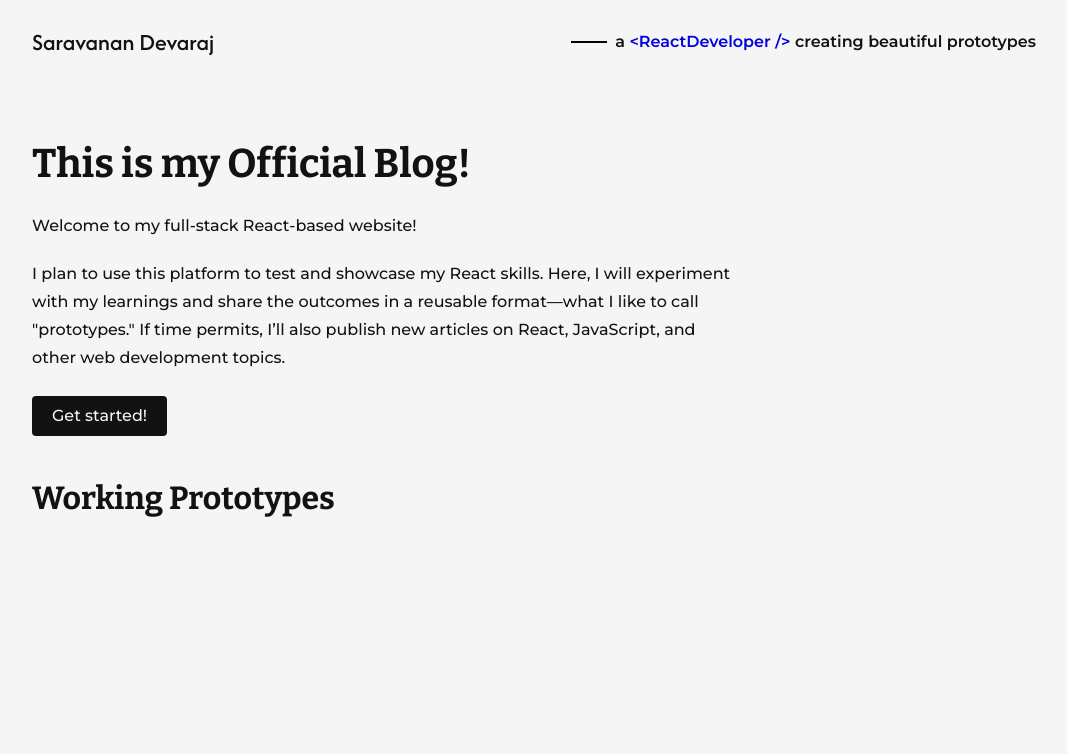
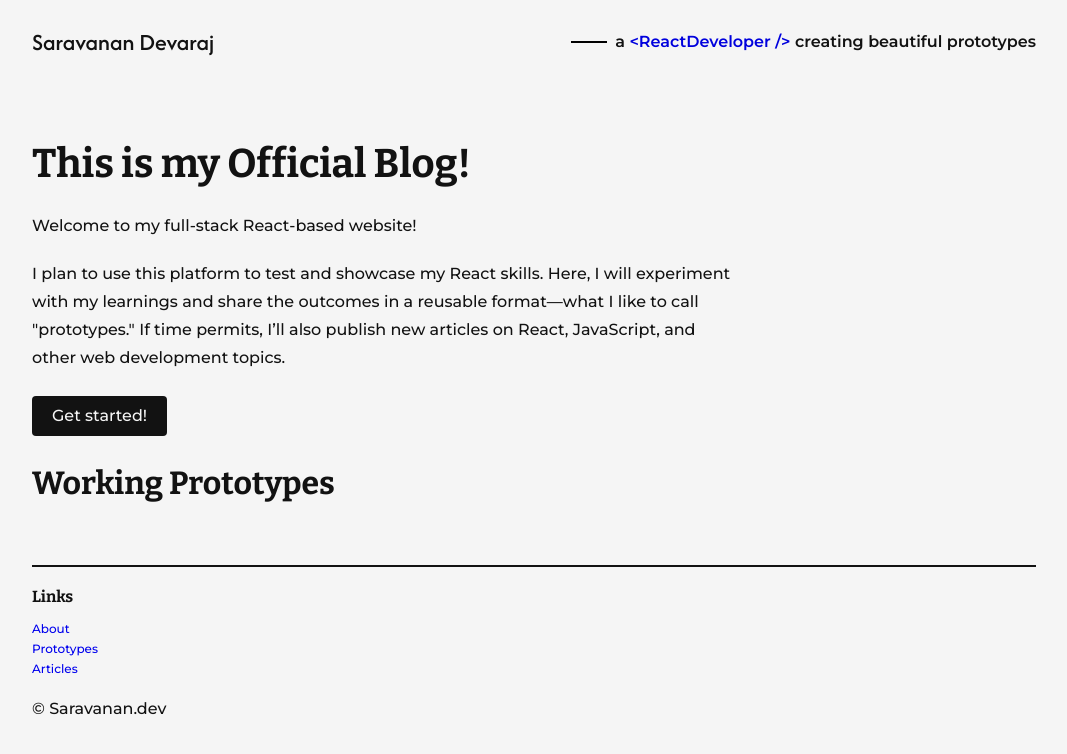
Before and after one commit to SaravananWD/learn-react, a Next.js app: page / in a window 1280 px wide. Shown: the top 754 px of the page, without its empty margins (106-1173 px from the left). Built offline with nearby package versions, Linux system fonts and the light colour scheme.

Commit message:
footer init

```diff
--- a/src/app/layout.js
+++ b/src/app/layout.js
@@ -1,6 +1,7 @@
 import StyledComponentsRegistry from "@/lib/StyledComponentsRegistry";
 import "@/styles/global.css";
 import Header from "@/components/Header";
+import Footer from "@/components/Footer";
 
 export const metadata = {
   title: "Saravanan Devaraj",
@@ -13,8 +14,9 @@ export default function RootLayout({ children }) {
     <html lang="en" className="">
       <body>
         <StyledComponentsRegistry>
-          <Header></Header>
+          <Header />
           {children}
+          <Footer />
         </StyledComponentsRegistry>
       </body>
     </html>
--- a/src/components/Button.jsx
+++ b/src/components/Button.jsx
@@ -1,11 +1,10 @@
 "use-client";
-
 import React from "react";
 import styled from "styled-components";
 import space from "@/utils/space";
 
-function Button({ children, mb }) {
-  return <StyledButton mb={mb}>{children}</StyledButton>;
+function Button({ children, mb = 0 }) {
+  return <StyledButton $mb={mb}>{children}</StyledButton>;
 }
 export default Button;
 
@@ -17,7 +16,7 @@ const StyledButton = styled.button`
   border: 0;
   border-radius: ${space(1)}px;
   margin-top: ${space(1)}px;
-  margin-bottom: ${({ mb }) => (typeof mb === "number" ? `${space(5)}px` : 0)};
+  margin-bottom: ${({ $mb = 0 }) => `${$mb}px`};
 
   &:hover {
     background-color: var(--color-primary-dark);
--- /dev/null
+++ b/src/components/Footer.js
@@ -0,0 +1,84 @@
+"use client";
+import React from "react";
+import styled from "styled-components";
+import space from "@/utils/space";
+import { device } from "@/styles/breakpoints";
+
+function Footer() {
+  return (
+    <Wrapper>
+      <StyledFooter>
+        <h5>Links</h5>
+        <ul>
+          <li>
+            <a href="#">About</a>
+          </li>
+          <li>
+            <a href="#">Prototypes</a>
+          </li>
+          <li>
+            <a href="#">Articles</a>
+          </li>
+        </ul>
+        <p>&copy; Saravanan.dev</p>
+      </StyledFooter>
+    </Wrapper>
+  );
+}
+
+export default Footer;
+
+// styled components
+
+const Wrapper = styled.footer`
+  /* display: flex;
+  flex-direction: column;
+  gap: ${space(2)}px;
+  align-items: flex-start; */
+  padding: ${space(10)}px ${space(3)}px 0;
+  margin: auto;
+
+  @media ${device.laptop} {
+    /* flex-direction: row;
+    justify-content: space-between; */
+    /* align-items: center; */
+    max-width: var(--layout-max-width);
+  }
+`;
+
+const StyledFooter = styled.div`
+  border-top: 2px solid var(--color-text);
+  padding: ${space(4)}px 0;
+  color: var(--color-text);
+
+  h5 {
+    color: var(--color-text);
+    padding-top: 0;
+  }
+
+  p,
+  ul,
+  li {
+    margin: 0;
+    padding: 0;
+  }
+
+  ul {
+    margin-bottom: ${space(4)}px;
+  }
+
+  ul > li {
+    list-style: none;
+    font-size: var(--type-size-xs);
+    line-height: var(--type-height-xs);
+    margin-bottom: ${space(0)}px;
+  }
+
+  a {
+    text-decoration: none;
+  }
+
+  a:hover {
+    text-decoration: underline;
+  }
+`;
--- a/src/styles/global.css
+++ b/src/styles/global.css
@@ -207,6 +207,7 @@ h5 {
   font-size: var(--type-size-sm);
   line-height: var(--type-height-sm);
   padding-top: var(--space-2);
+  margin-bottom: var(--space-2);
 }
 
 h6 {
```
